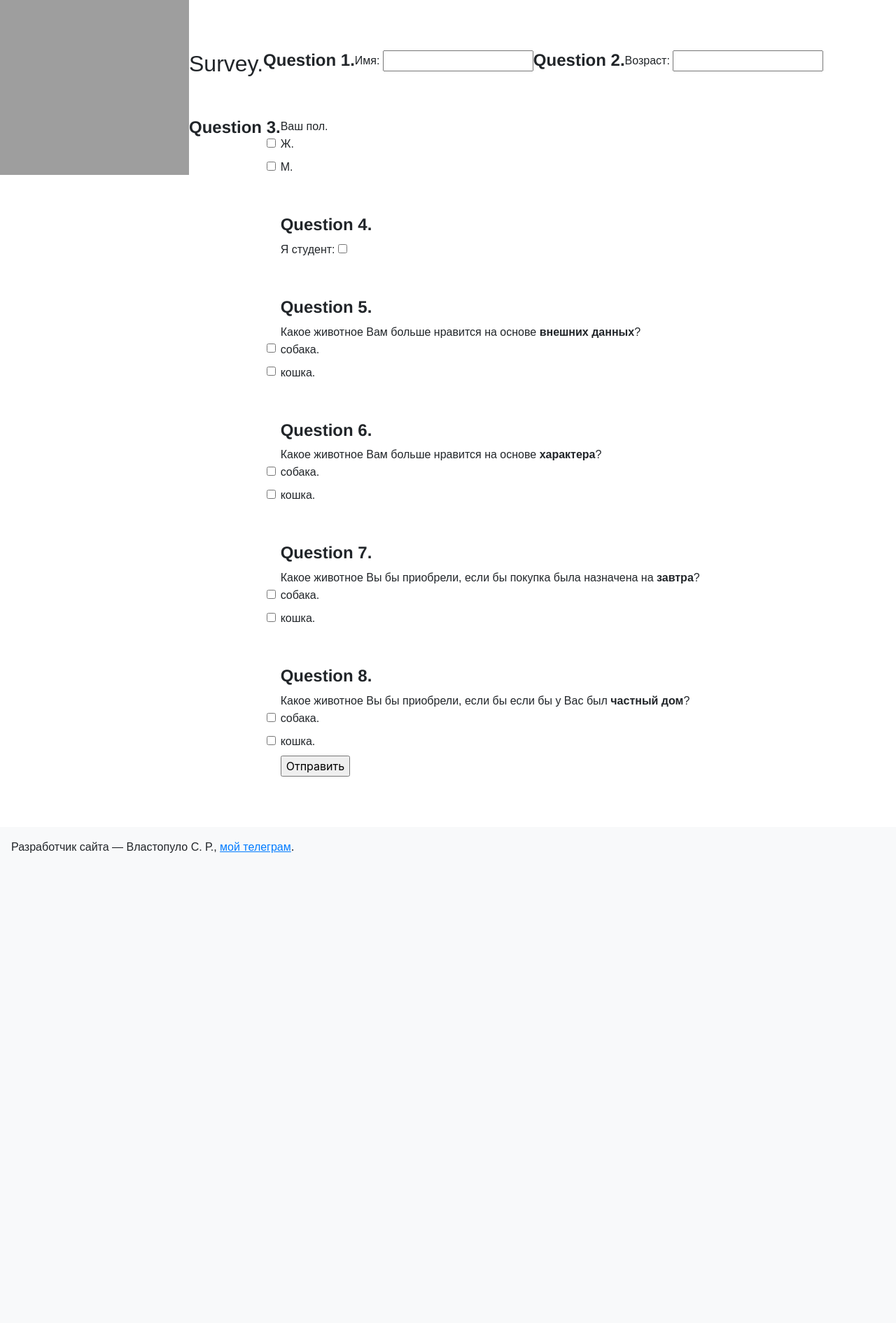
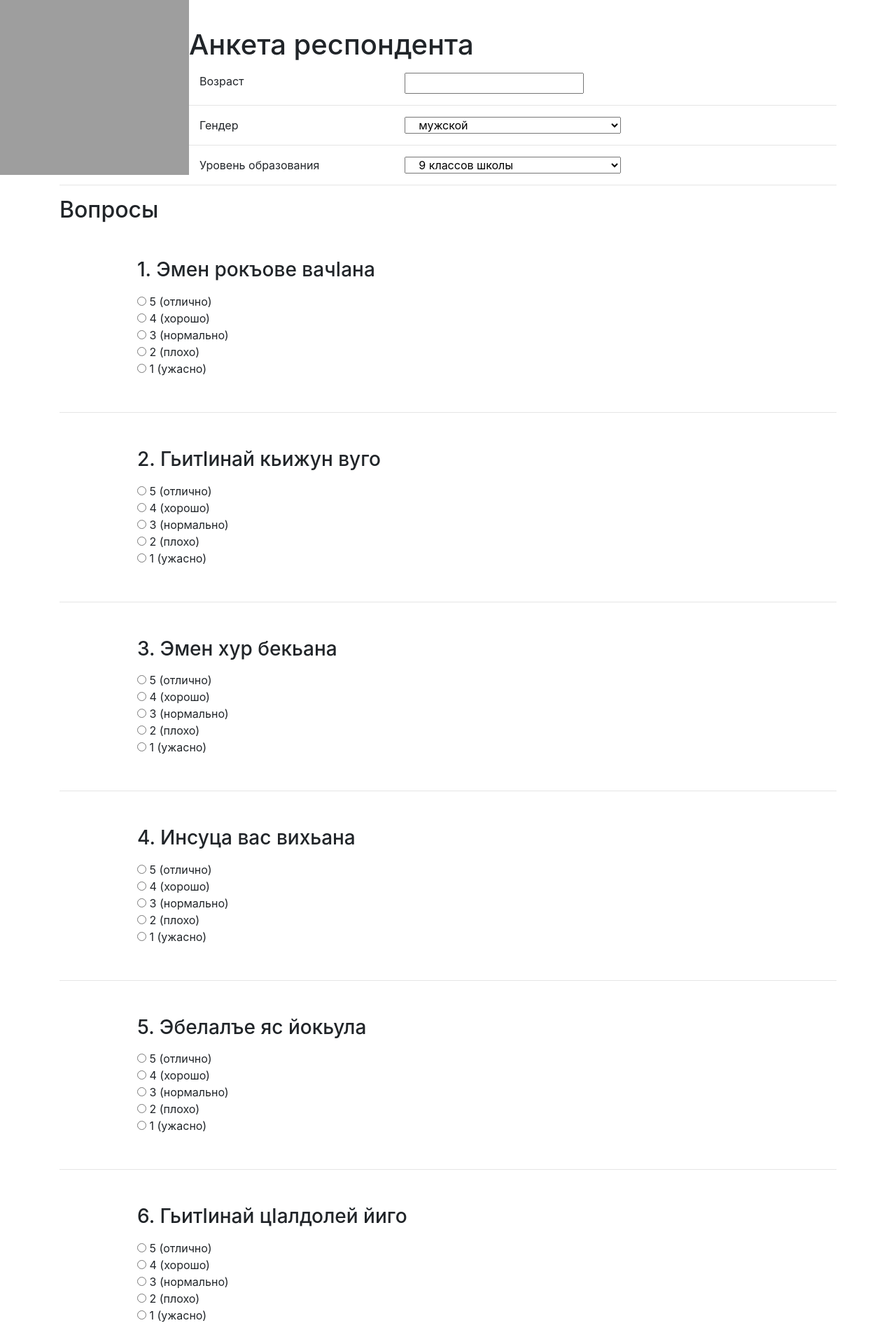
Before and after one commit to iluneko/hw5_flask, a Flask app: page /questions in a window 1280 px wide. Shown: the part 57-1948 px from the top of the page at 70% size. Before the commit the page ends 1276 px from the top, so only its background shows below. Run offline with Flask 2, Linux system fonts and the light colour scheme; grey boxes are pictures that could not be loaded.

Commit message:
Update questions.html

```diff
--- a/templates/questions.html
+++ b/templates/questions.html
@@ -4,70 +4,131 @@
 
 {% block content %}
 <br>
+<form class="container" action="/process">
+    <p><h1>Анкета респондента</h1></p>
+    <div class="row">
+        <div class="col-md-4">Возраст</div>
+        <input type="number" name="age">
+    </div>
+    <hr>
+    <div class="row">
+        <div class="col-md-4">Гендер</div>
+        <select name="gender" class="col-md-4">
+            <option value="male">мужской</option>
+            <option value="female">женский</option>
+        </select>
+    </div>
+    <hr>
+    <div class="row">
+        <div class="col-md-4">Уровень образования</div>
+        <select name="education" class="col-md-4">
+            <option value="school_9">9 классов школы</option>
+            <option value="school_11">11 классов школы</option>
+            <option value="college">среднее специальное</option>
+            <option value="student">неоконченное высшее</option>
+            <option value="bachelor">бакалавриат/специалитет</option>
+            <option value="master">магистратура</option>
+            <option value="phd">аспирантура</option>
+        </select>
+    </div>
+    <hr>
+    <h2>Вопросы</h2>
+
+    <div style="margin: 50px 10%">
+        <p><h3 style="text-align: left;">1. Эмен рокъове вачӀана</h3></p>
+        <input class="radio" type="radio" name="q1" value=5> 5 (отлично)<br>
+        <input class="radio" type="radio" name="q1" value=4> 4 (хорошо)<br>
+        <input class="radio" type="radio" name="q1" value=3> 3 (нормально)<br>
+        <input class="radio" type="radio" name="q1" value=2> 2 (плохо)<br>
+        <input class="radio" type="radio" name="q1" value=1> 1 (ужасно)<br>
+    </div>
+    <hr>
+    <div style="margin: 50px 10%">
+        <p><h3 style="text-align: left;">2. ГьитIинай кьижун вуго</h3></p>
+        <input class="radio" type="radio" name="q2" value=5> 5 (отлично)<br>
+        <input class="radio" type="radio" name="q2" value=4> 4 (хорошо)<br>
+        <input class="radio" type="radio" name="q2" value=3> 3 (нормально)<br>
+        <input class="radio" type="radio" name="q2" value=2> 2 (плохо)<br>
+        <input class="radio" type="radio" name="q2" value=1> 1 (ужасно)<br>
+    </div>
+    <hr>
+    <div style="margin: 50px 10%">
+        <p><h3 style="text-align: left;">3. Эмен хур бекьана</h3></p>
+        <input class="radio" type="radio" name="q3" value=5> 5 (отлично)<br>
+        <input class="radio" type="radio" name="q3" value=4> 4 (хорошо)<br>
+        <input class="radio" type="radio" name="q3" value=3> 3 (нормально)<br>
+        <input class="radio" type="radio" name="q3" value=2> 2 (плохо)<br>
+        <input class="radio" type="radio" name="q3" value=1> 1 (ужасно)<br>
+    </div>
+    <hr>
+    <div style="margin: 50px 10%">
+        <p><h3 style="text-align: left;">4. Инсуца вас вихьана</h3></p>
+        <input class="radio" type="radio" name="q4" value=5> 5 (отлично)<br>
+        <input class="radio" type="radio" name="q4" value=4> 4 (хорошо)<br>
+        <input class="radio" type="radio" name="q4" value=3> 3 (нормально)<br>
+        <input class="radio" type="radio" name="q4" value=2> 2 (плохо)<br>
+        <input class="radio" type="radio" name="q4" value=1> 1 (ужасно)<br>
+    </div>
+    <hr>
+    <div style="margin: 50px 10%">
+        <p><h3 style="text-align: left;">5. Эбелалъе яс йокьула</h3></p>
+        <input class="radio" type="radio" name="q5" value=5> 5 (отлично)<br>
+        <input class="radio" type="radio" name="q5" value=4> 4 (хорошо)<br>
+        <input class="radio" type="radio" name="q5" value=3> 3 (нормально)<br>
+        <input class="radio" type="radio" name="q5" value=2> 2 (плохо)<br>
+        <input class="radio" type="radio" name="q5" value=1> 1 (ужасно)<br>
+    </div>
+    <hr>
+    <div style="margin: 50px 10%">
+        <p><h3 style="text-align: left;">6. ГьитIинай цӀалдолей йиго</h3></p>
+        <input class="radio" type="radio" name="q6" value=5> 5 (отлично)<br>
+        <input class="radio" type="radio" name="q6" value=4> 4 (хорошо)<br>
+        <input class="radio" type="radio" name="q6" value=3> 3 (нормально)<br>
+        <input class="radio" type="radio" name="q6" value=2> 2 (плохо)<br>
+        <input class="radio" type="radio" name="q6" value=1> 1 (ужасно)<br>
+    </div>
+    <hr>
+    <div style="margin: 50px 10%">
+        <p><h3 style="text-align: left;">7. Директорас кидаго тӀахьал цӀалулев вукӀуна</h3></p>
+        <input class="radio" type="radio" name="q7" value=5> 5 (отлично)<br>
+        <input class="radio" type="radio" name="q7" value=4> 4 (хорошо)<br>
+        <input class="radio" type="radio" name="q7" value=3> 3 (нормально)<br>
+        <input class="radio" type="radio" name="q7" value=2> 2 (плохо)<br>
+        <input class="radio" type="radio" name="q7" value=1> 1 (ужасно)<br>
+    </div>
+    <hr>
+    <div style="margin: 50px 10%">
+        <p><h3 style="text-align: left;">8. Вас вачӀана</h3></p>
+        <input class="radio" type="radio" name="q8" value=5> 5 (отлично)<br>
+        <input class="radio" type="radio" name="q8" value=4> 4 (хорошо)<br>
+        <input class="radio" type="radio" name="q8" value=3> 3 (нормально)<br>
+        <input class="radio" type="radio" name="q8" value=2> 2 (плохо)<br>
+        <input class="radio" type="radio" name="q8" value=1> 1 (ужасно)<br>
+    </div>
+    <hr>
+    <div style="margin: 50px 10%">
+        <p><h3 style="text-align: left;">9. Директорас гIарзаялда гъулбас гьабуна</h3></p>
+        <input class="radio" type="radio" name="q9" value=5> 5 (отлично)<br>
+        <input class="radio" type="radio" name="q9" value=4> 4 (хорошо)<br>
+        <input class="radio" type="radio" name="q9" value=3> 3 (нормально)<br>
+        <input class="radio" type="radio" name="q9" value=2> 2 (плохо)<br>
+        <input class="radio" type="radio" name="q9" value=1> 1 (ужасно)<br>
+    </div>
+    <hr>
+    <div style="margin: 50px 10%">
+        <p><h3 style="text-align: left;">10. Унел руго дол</h3></p>
+        <input class="radio" type="radio" name="q10" value=5> 5 (отлично)<br>
+        <input class="radio" type="radio" name="q10" value=4> 4 (хорошо)<br>
+        <input class="radio" type="radio" name="q10" value=3> 3 (нормально)<br>
+        <input class="radio" type="radio" name="q10" value=2> 2 (плохо)<br>
+        <input class="radio" type="radio" name="q10" value=1> 1 (ужасно)<br>
+    </div>
+
+    <div class="row">
+        <input class="submit" type="submit" name="submit" value="Отправить">
+    </div>
+</form>
 <br>
 <br>
-<form class="container" action="/process">
-    <div class="row">
-    <title>Вопросы.</title>
-    <h2><font face = "Fantasy">Survey.</font></h2>
 <br>
-<br>
-</head>
-<body>
-<form>
-    <br>
-    <br>
-    <h4><font face = "Helvetica"><b>Question 1.</b></font></h4>
-    <label><font face = "Fantasy">Имя: <input type="text" name="name"></font> </label>
-    <br>
-    <br>
-
-    <h4><font face = "Helvetica"><b>Question 2.</b></font></h4>
-    <label><font face = "Fantasy">Возраст: <input type="text" name="age"></font> </label>
-    <br>
-    <br>
-
-    <h4><font face = "Helvetica"><b>Question 3.</b></font></h4>
-    <label><font face = "Fantasy">Ваш пол.</font><br>
-    <label><input class="form-check-input" type="checkbox" name="female"><font face = "Fantasy">Ж.</font></label><br>
-    <label><input class="form-check-input" type="checkbox" name="male"><font face = "Fantasy">М.</font></label><br>
-    <br>
-    <br>
-
-    <h4><font face = "Helvetica"><b>Question 4.</b></font></h4>
-    <label><font face = "Fantasy">Я студент:</font> <input type="checkbox" name="student"></label><br>
-    <br>
-    <br>
-
-    <h4><font face = "Helvetica"><b>Question 5.</b></font></h4>
-    <label><font face = "Fantasy">Какое животное Вам больше нравится на основе <b>внешних данных</b>?</font><br>
-    <label><input class="form-check-input" type="checkbox" name="dog"><font face = "Fantasy">собака.</font></label><br>
-    <label><input class="form-check-input" type="checkbox" name="cat"><font face = "Fantasy">кошка.</font></label><br>
-    <br>
-    <br>
-
-    <h4><font face = "Helvetica"><b>Question 6.</b></font></h4>
-    <label><font face = "Fantasy">Какое животное Вам больше нравится на основе <b>характера</b>?</font><br>
-    <label><input class="form-check-input" type="checkbox" name="dog"><font face = "Fantasy">собака.</font></label><br>
-    <label><input class="form-check-input" type="checkbox" name="male"><font face = "Fantasy">кошка.</font></label><br>
-    <br>
-    <br>
-
-    <h4><font face = "Helvetica"><b>Question 7.</b></font></h4>
-    <label><font face = "Fantasy">Какое животное Вы бы приобрели, если бы покупка была назначена на <b>завтра</b>?</font><br>
-    <label><input class="form-check-input" type="checkbox" name="female"><font face = "Fantasy">собака.</font></label><br>
-    <label><input class="form-check-input" type="checkbox" name="male"><font face = "Fantasy">кошка.</font></label><br>
-    <br>
-    <br>
-
-    <h4><font face = "Helvetica"><b>Question 8.</b></font></h4>
-    <label><font face = "Fantasy">Какое животное Вы бы приобрели, если бы если бы у Вас был <b>частный дом</b>?</font><br>
-    <label><input class="form-check-input" type="checkbox" name="female"><font face = "Fantasy">собака.</font></label><br>
-    <label><input class="form-check-input" type="checkbox" name="male"><font face = "Fantasy">кошка.</font></label><br>
-    <label><input type="submit" value="Отправить"></label>
-    <br>
-    <br>
-</form>
-</body>
-</html>
 {% endblock %}
```
